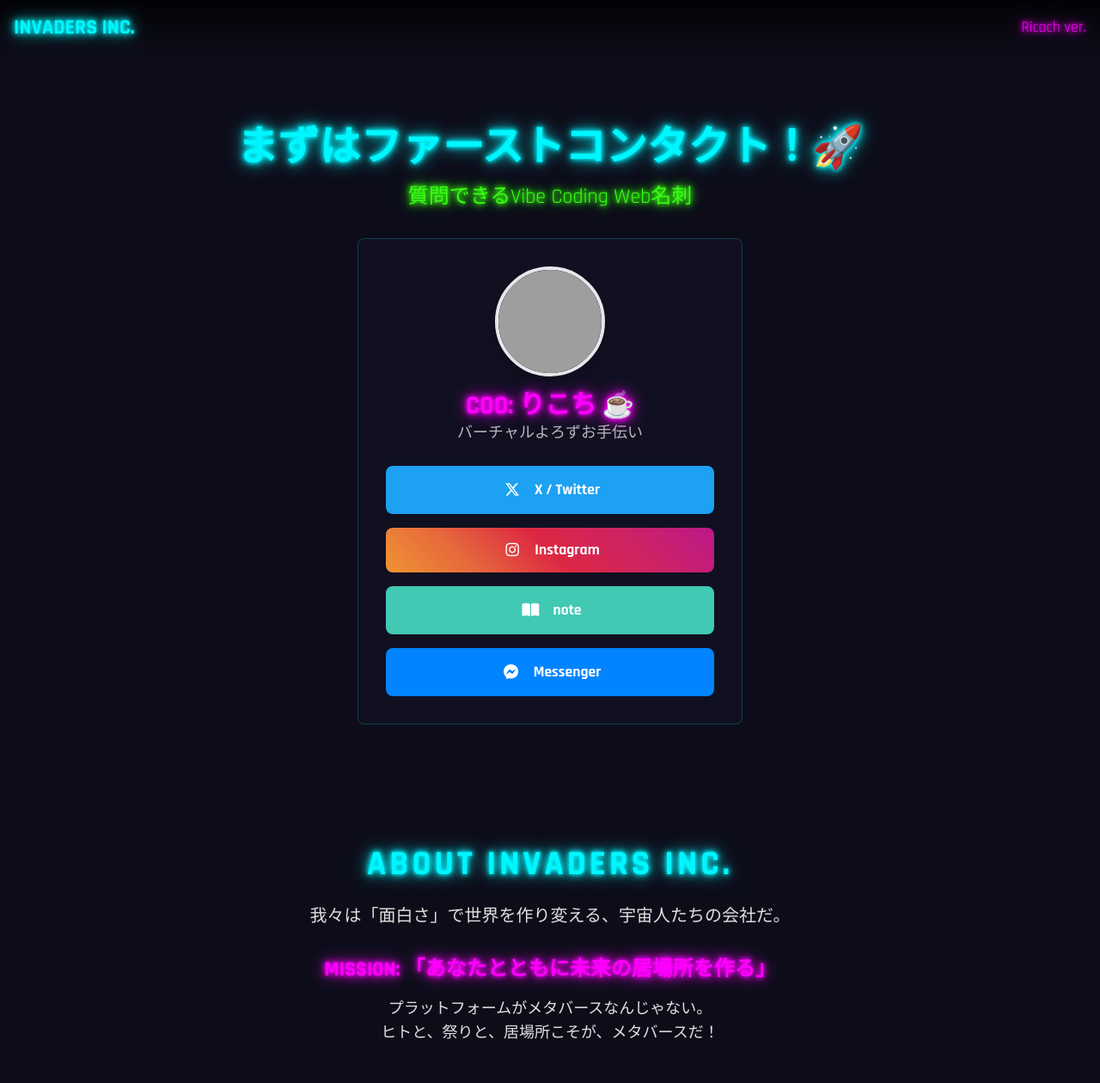
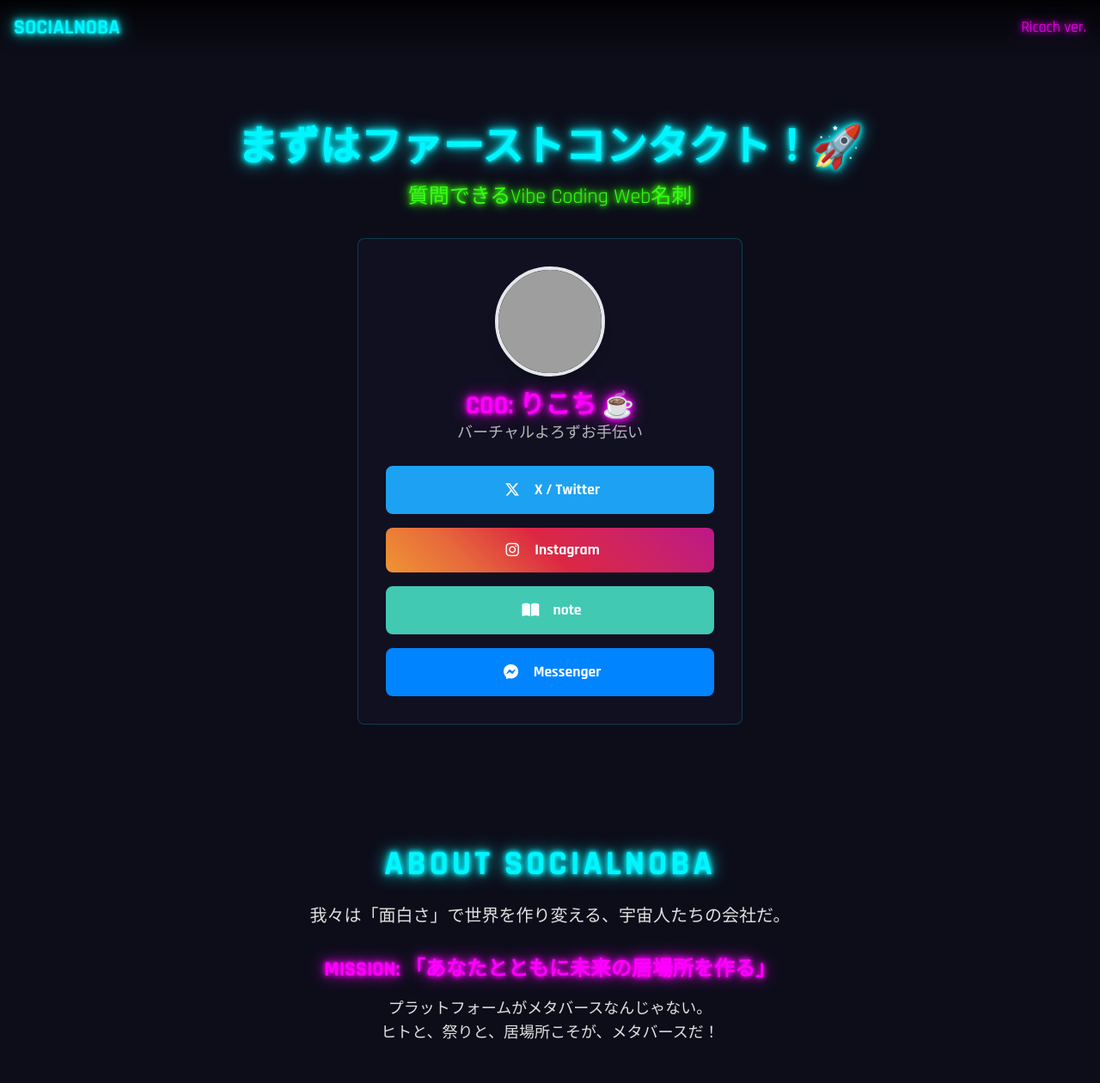
Before and after one commit to RicochChester/ricochchester.github.io, a plain HTML site: page index.html in a window 1280 px wide. Shown: the top 1260 px of the page at 86% size. Drawn offline with nearby package versions, Linux system fonts and the light colour scheme; grey boxes are pictures that could not be loaded.

Commit message:
Update index.html

```diff
--- a/index.html
+++ b/index.html
@@ -3,7 +3,7 @@
 <head>
     <meta charset="UTF-8">
     <meta name="viewport" content="width=device-width, initial-scale=1.0">
-    <title>Invaders Inc. - Ricoch ver.</title>
+    <title>SocialNOBA - Ricoch ver.</title>
 
     <script src="https://cdn.tailwindcss.com"></script>
 
@@ -76,7 +76,7 @@
     <div id="main-content" class="opacity-0">
         <header class="w-full p-4 fixed top-0 left-0 z-40 bg-gradient-to-b from-black/80 to-transparent">
              <div class="container mx-auto flex justify-between items-center">
-                 <h1 class="text-2xl font-bold neon-text-primary uppercase">Invaders Inc.</h1>
+                 <h1 class="text-2xl font-bold neon-text-primary uppercase">SocialNOBA</h1>
                  <p class="text-lg neon-text-secondary">Ricoch ver.</p>
              </div>
         </header>
@@ -103,9 +103,9 @@
                 </div>
             </section>
 
-            <!-- SECTION 01: ABOUT INVADERS -->
+            <!-- SECTION 01: ABOUT SocialNOBA -->
             <section id="about" class="py-20 text-center">
-                <h2 class="section-title neon-text-primary animate-item">ABOUT INVADERS INC.</h2>
+                <h2 class="section-title neon-text-primary animate-item">ABOUT SocialNOBA</h2>
                 <p class="mt-4 mb-8 text-xl animate-item">我々は「面白さ」で世界を作り変える、宇宙人たちの会社だ。</p>
                 <div class="max-w-3xl mx-auto animate-item">
                     <p class="text-2xl font-bold neon-text-secondary">MISSION: 「あなたとともに未来の居場所を作る」</p>
@@ -186,7 +186,7 @@
         </main>
 
         <footer class="text-center py-8 opacity-50 relative z-20">
-            <p>&copy; 2025 Invaders Inc. All rights reserved.</p>
+            <p>&copy; 2025 SocialNOBA All rights reserved.</p>
         </footer>
     </div>
 
```
